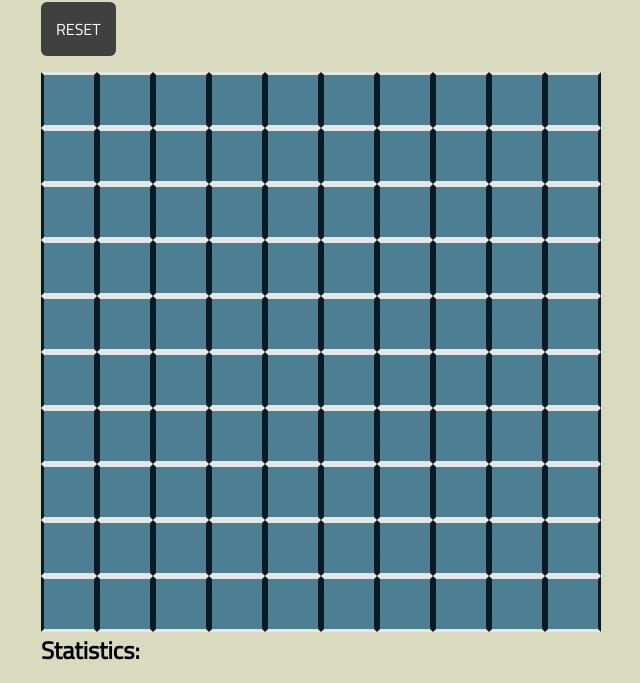
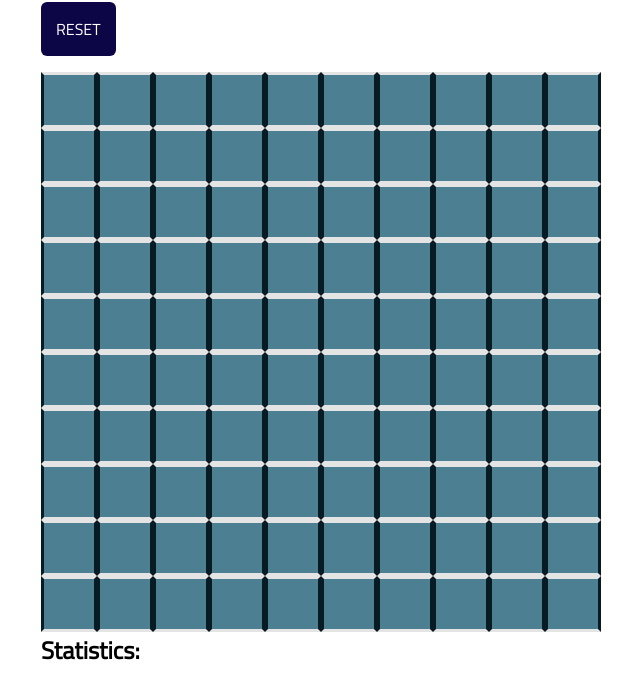
Before and after one commit to marlena-sliwinska/battleship, a plain HTML site: page index.html in a window 1280 px wide. Shown: the part 117-800 px from the top of the page, without its empty margins (319-959 px from the left). Drawn offline with Linux system fonts and the light colour scheme.

Commit message:
code review

```diff
--- a/app.js/ShipsPosition.js
+++ b/app.js/ShipsPosition.js
@@ -6,7 +6,6 @@ export class ShipsPosition {
     this.initialGameBoardData = this.createTemplateDataTable();
     this.initialShipsGameData = this.createShipsOnBoardSummary();
     this.generateAllShipsLocation();
-    /* this.showAll(); */
   }
   createShipsOnBoardSummary() {
     const data = [];
@@ -17,17 +16,11 @@ export class ShipsPosition {
         shipSize: item.size,
         shipCurrentLifes: item.size,
         isDestroyed: false,
-        occupiedFields: [],
       });
     });
     return data;
   }
-  addShipsLocationsToSummary(id, field) {
-    this.initialShipsGameData.forEach((data, index) => {
-      if (data.shipId === id)
-        this.initialShipsGameData[index].occupiedFields.push(field);
-    });
-  }
+
   createTemplateDataTable() {
     const data = [];
     for (let row = 0; row < game_panel_size; row++) {
@@ -100,7 +93,6 @@ export class ShipsPosition {
               this.initialGameBoardData[neighbour.row][
                 neighbour.column
               ].isNeighbour = true;
-
               if (
                 !this.initialGameBoardData[neighbour.row][neighbour.column]
                   .shipId
@@ -143,24 +135,9 @@ export class ShipsPosition {
       this.initialGameBoardData[row][column].isRevealed = false;
       this.initialGameBoardData[row][column].shipId = id;
       this.initialGameBoardData[row][column].shipName = name;
-      this.addShipsLocationsToSummary(id, field);
-
       return true;
     }
   }
-  /*
-  showAll() {
-    for (let row = 0; row < game_panel_size; row++) {
-      for (let column = 0; column < game_panel_size; column++) {
-        const btn = document.querySelector(`[data-${row}_${column}]`);
-        console.log("show all");
-        if (this.initialGameBoardData[row][column].isOccupied)
-          btn.textContent = "X";
-        if (this.initialGameBoardData[row][column].isNeighbour)
-          btn.textContent = "*";
-      }
-    }
-  }*/
 
   possibleNextIndex(x, y) {
     let jakpot = [];
--- a/main.css
+++ b/main.css
@@ -3,11 +3,7 @@
     --darker-border-color: rgb(6, 27, 34);
     --brighter-border-color: rgb(228, 228, 228);
     --basic-text-color: #d7eae3ff;
-    --dark-olive-green: #546732ff;
-    --lemon-curry: #b49104ff;
-    --antique-bronze: #6a6225ff;
-    --pale-spring-bud: #d9dabeff;
-    --xanadu: #747f5d;
+    --color-button: #0c0546;
     --teal-blue: #517b85ff;
     --modal-board-color: #1b4349;
     --field-size: 3.5rem;
@@ -43,20 +39,20 @@
     }
 
     body {
-        height: 100vh;
+        min-height: 100vh;
         display: flex;;
         justify-content: center;
         align-items: center;
     }
     .game__header {
-       /*  background-color: var(--brighter-border-color); */
+
     }
     .game__name {
 
         font-family: 'starlight';
         font-size: 48px;
         margin-bottom: 8px;
-   /*      text-shadow: 1px 1px var(--brighter-border-color) */
+
     }
 
     .game__catchword {
@@ -65,7 +61,7 @@
     }
     .game__button {
         border: none;
-        background: #404040;
+        background-color: var(--color-button);
         color: #ffffff;
         font-weight: 100;
         font-size: 16px;
@@ -76,7 +72,7 @@
     }
 
     .game__button:hover {
-        color: #404040;
+        color: var(--color-button);
         background-color: #ffffff;
         letter-spacing: 2px;
         /* box-shadow: none | [inset? && [ <offset-x> <offset-y> <blur-radius>? <spread-radius>? <color>? ] ]# */
```
Also changed, not shown: app.js/Game.js (+9 -2 lines), app.js/Stats.js (+0 -9 lines).
